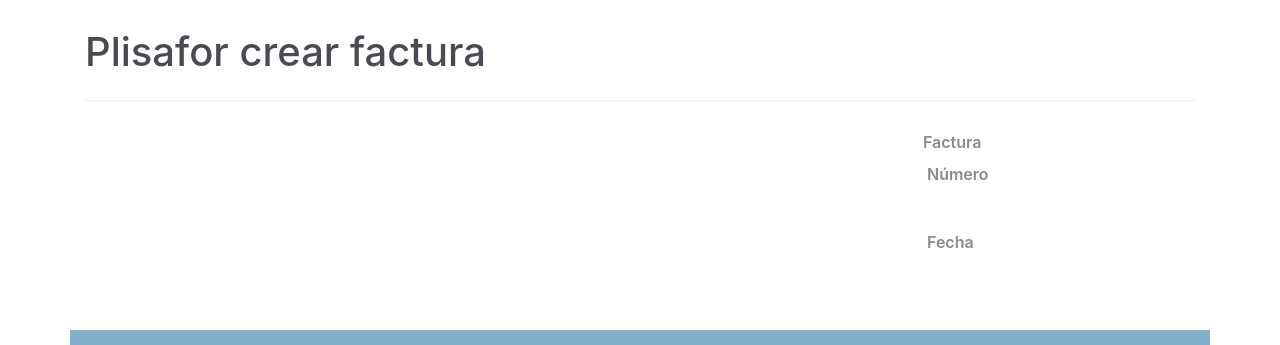
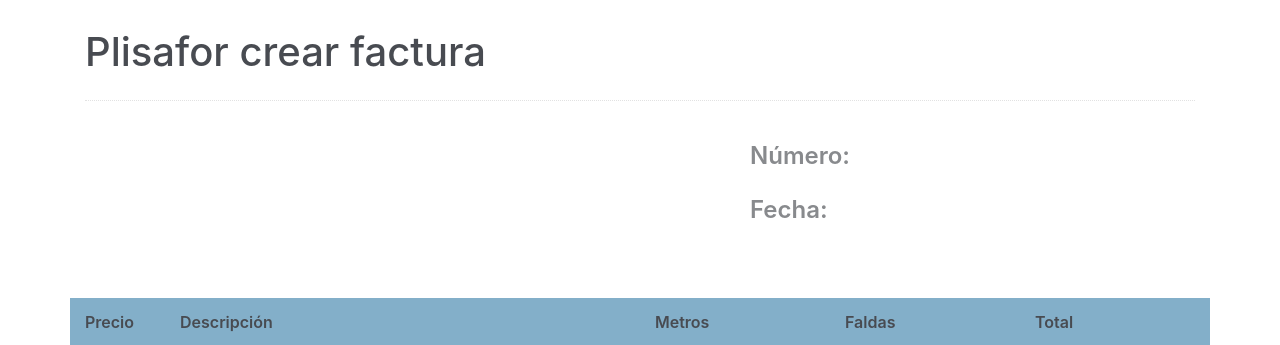
Before and after one commit to backglass/alphaPli, a Flask app: template templates/crear_factura.html in a window 1280 px wide; the page is wider, and only the part inside the window is pictured. Shown: the top 345 px of that part. Run offline with Flask 2, Linux system fonts and the light colour scheme; the template is opened without the code that fills it: values that come from a table or form of the project are taken from there, others are empty; some libraries are stand-ins or nearby versions.

Commit message:
Cambios estéticos y script para uso de intro como tabulador

```diff
--- a/templates/crear_factura.html
+++ b/templates/crear_factura.html
@@ -167,28 +167,34 @@ hr {
                     <div class="col-sm-6">
                         <div>
 
-                            <span class="text-600 text-110 text-blue align-middle">{{ cliente.nombre }}</span>
+                            <span class="text-600 text-110 text-blue align-middle"><h3>{{ cliente.nombre }}</h3></span>
                         </div>
                         <div class="text-grey-m2">
                             <div class="my-1">
+                                <h4>
                                 {{ cliente.nif }}
+                                </h4>
                             </div>
                             <div class="my-1">
+                                <h4>
                                 {{ cliente.direccion }}
+                                </h4>
                             </div>
                             <div class="my-1">
-
+                                <h4>
                                 {{ cliente.ciudad }}
+                                </h4>
 
                             </div>
                             <div class="my-1">
-
+                                <h4>
                                 {{ cliente.provincia }}
-
+                                </h4>
                             </div>
                             <div class="my-1">
+                                <h4>
                                 {{ cliente.cp }}
-
+                                </h4>
                             </div>
                         </div>
                     </div>
@@ -197,20 +203,20 @@ hr {
                     <div class="text-95 col-sm-6 align-self-start d-sm-flex justify-content-end">
                         <hr class="d-sm-none" />
                         <div class="text-grey-m2">
-                            <div class="mt-1 mb-2 text-secondary-m1 text-600 text-125">
-                                Factura
-                            </div>
+
                             <form method="post">
                             {{ form.hidden_tag() }}
-                            <div class="my-2"><i class="fa fa-circle text-blue-m2 text-xs mr-1"></i> <span class="text-600 text-90">Número</span>{{ form.numero (class_="form-control", value_= numero ,style_="border:none") }} </div>
+                            <h4>
+                            <div class="my-2"><i class="fa fa-circle text-blue-m2 text-xs mr-1"></i> <span class="text-600 text-90">Número:</span>{{ form.numero (class_="form-control-lg",value = numero  ,style_="border:none") }} </div>
 
-                            <div class="my-2"><i class="fa fa-circle text-blue-m2 text-xs mr-1"></i> <span class="text-600 text-90">Fecha</span> {{ form.fecha (class_="form-control", value_= fecha ,style_="border:none") }}</div>
-
+                            <div class="my-2"><i class="fa fa-circle text-blue-m2 text-xs mr-1"></i> <span class="text-600 text-90">Fecha:</span> {{ form.fecha (class_="form-control-lg", value_= fecha ,style_="border:none") }}</div>
+                            </h4>
                             <div class="my-2"><i></i></div>
                         </div>
                     </div>
                     <!-- /.col -->
                 </div>
+                <br>
 
                 <div class="mt-4">
                     <div class="row text-600 text-black bgc-default-tp1 py-25">
@@ -588,9 +594,16 @@ function sumar_total(){
     document.getElementById("total_con_iva").value = (total + iva).toFixed(2); ;
 
 
-
-
 }
+   //Cambiar tecla tabulador por la tecla intro, para pasar de un campo a otro en el formulario de la factura.
+   document.addEventListener('keydown', function (event) {
+    if (event.keyCode === 13 && event.target.nodeName === 'INPUT') {
+         var form = event.target.form;
+         var index = Array.prototype.indexOf.call(form, event.target);
+         form.elements[index + 1].focus();
+         event.preventDefault();
+    }
+});
 sumar_total();
 </script>
 </body>
```
